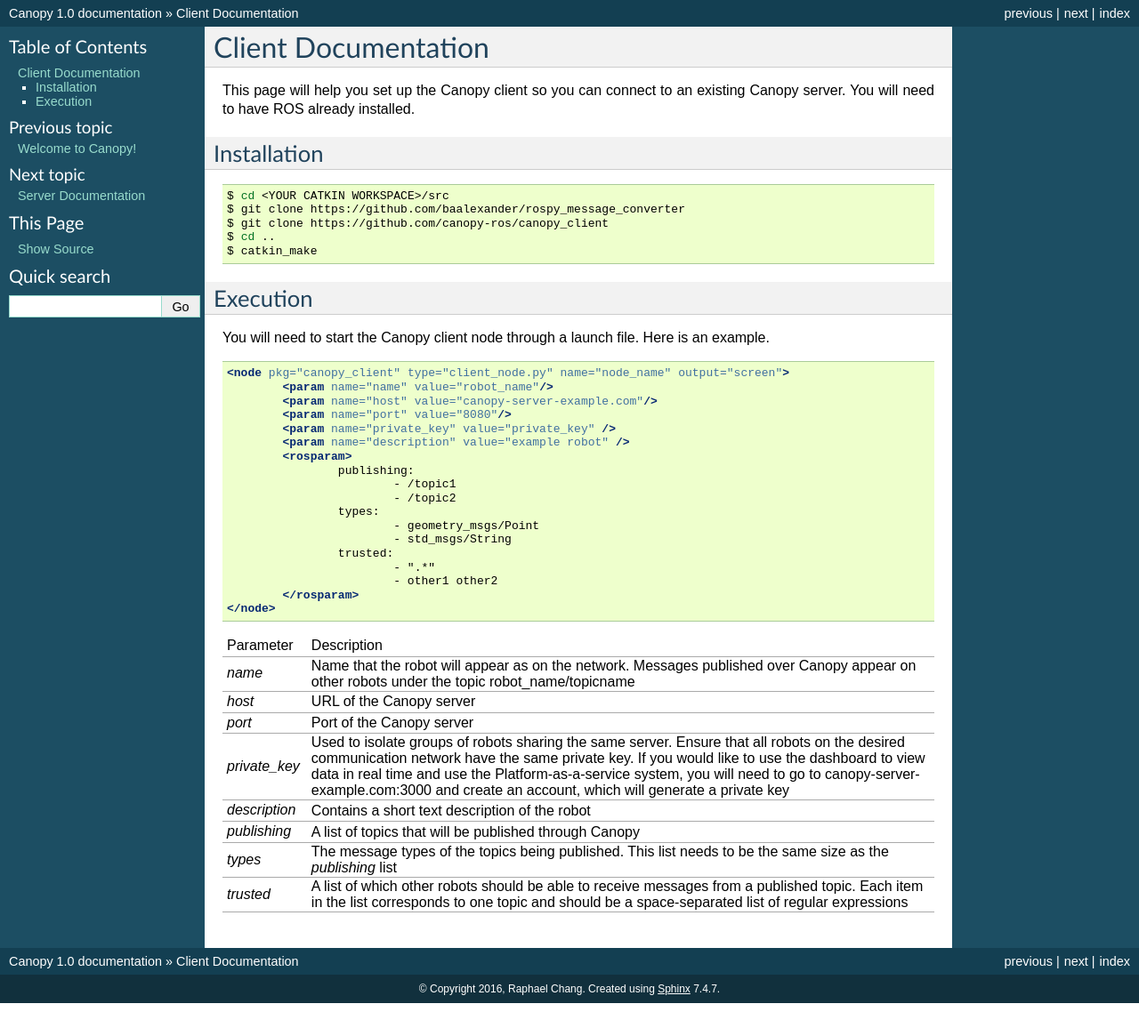
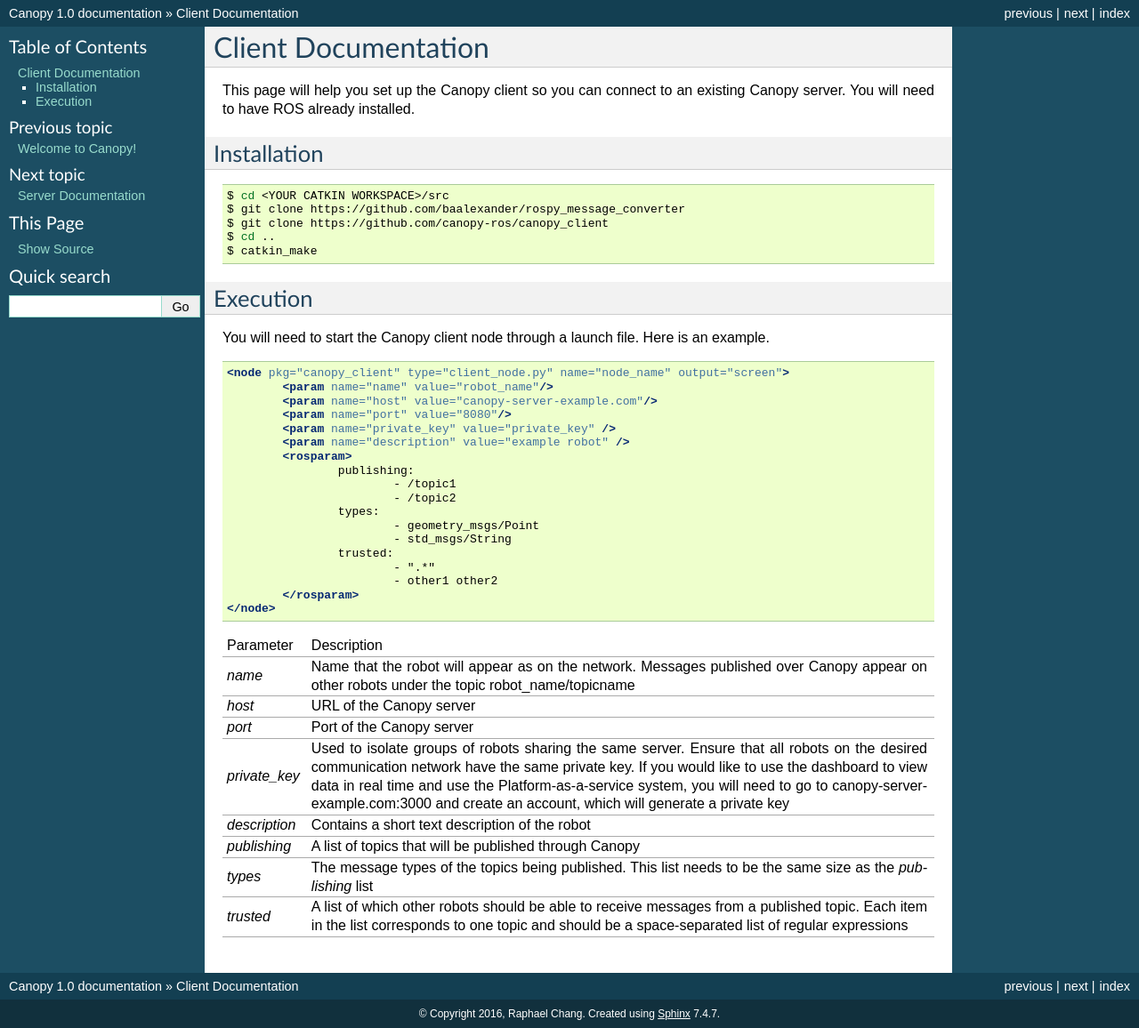
Before and after one commit to canopy-ros/canopy_docs, a Sphinx documentation site: the page built from docs/client-docs.rst, in a window 1280 px wide. Shown: the whole page at 89% size. Built offline with Sphinx 7.4.7, drawn with Linux system fonts in a browser that asks for light colours; before the commit the page ends 1128 px from its top, so only the background shows below that.

Commit message:
will this table work?

```diff
--- a/docs/client-docs.rst
+++ b/docs/client-docs.rst
@@ -44,22 +44,34 @@
 		</rosparam>
 	</node>
 
-+---------------+------------------------------------------------------------------------------------------------------------------------------------------------------------------------------------------------------------------------------------------------------------------------------------------------------------------------------------------------------------------------------+
-| Parameter     | Description                                                                                                                                                                                                                                                                                                                                                                  |
-+---------------+------------------------------------------------------------------------------------------------------------------------------------------------------------------------------------------------------------------------------------------------------------------------------------------------------------------------------------------------------------------------------+
-| `name`        | | Name that the robot will appear as on the network. Messages published over Canopy appear on other robots under the topic robot_name/topicname                                                                                                                                                                                                                              |
-+---------------+------------------------------------------------------------------------------------------------------------------------------------------------------------------------------------------------------------------------------------------------------------------------------------------------------------------------------------------------------------------------------+
-| `host`        | | URL of the Canopy server                                                                                                                                                                                                                                                                                                                                                   |
-+---------------+------------------------------------------------------------------------------------------------------------------------------------------------------------------------------------------------------------------------------------------------------------------------------------------------------------------------------------------------------------------------------+
-| `port`        | | Port of the Canopy server                                                                                                                                                                                                                                                                                                                                                  |
-+---------------+------------------------------------------------------------------------------------------------------------------------------------------------------------------------------------------------------------------------------------------------------------------------------------------------------------------------------------------------------------------------------+
-| `private_key` | | Used to isolate groups of robots sharing the same server. Ensure that all robots on the desired communication network have the same private key. If you would like to use the dashboard to view data in real time and use the Platform-as-a-service system, you will need to go to canopy-server-example.com:3000 and create an account, which will generate a private key |
-+---------------+------------------------------------------------------------------------------------------------------------------------------------------------------------------------------------------------------------------------------------------------------------------------------------------------------------------------------------------------------------------------------+
-| `description` | | Contains a short text description of the robot                                                                                                                                                                                                                                                                                                                             |
-+---------------+------------------------------------------------------------------------------------------------------------------------------------------------------------------------------------------------------------------------------------------------------------------------------------------------------------------------------------------------------------------------------+
-| `publishing`  | | A list of topics that will be published through Canopy                                                                                                                                                                                                                                                                                                                     |
-+---------------+------------------------------------------------------------------------------------------------------------------------------------------------------------------------------------------------------------------------------------------------------------------------------------------------------------------------------------------------------------------------------+
-| `types`       | | The message types of the topics being published. This list needs to be the same size as the `publishing` list                                                                                                                                                                                                                                                              |
-+---------------+------------------------------------------------------------------------------------------------------------------------------------------------------------------------------------------------------------------------------------------------------------------------------------------------------------------------------------------------------------------------------+
-| `trusted`     | | A list of which other robots should be able to receive messages from a published topic. Each item in the list corresponds to one topic and should be a space-separated list of regular expressions                                                                                                                                                                         |
-+---------------+------------------------------------------------------------------------------------------------------------------------------------------------------------------------------------------------------------------------------------------------------------------------------------------------------------------------------------------------------------------------------+
++---------------+-----------------------------------------------------------+
+| Parameter     | Description                                               |
++---------------+-----------------------------------------------------------+
+| `name`        | Name that the robot will appear as on the network.        |
+|               | Messages published over Canopy appear on other            |
+|               | robots under the topic robot_name/topicname               |
++---------------+-----------------------------------------------------------+
+| `host`        | URL of the Canopy server                                  |
++---------------+-----------------------------------------------------------+
+| `port`        | Port of the Canopy server                                 |
++---------------+-----------------------------------------------------------+
+| `private_key` | Used to isolate groups of robots sharing the same server. |
+|               | Ensure that all robots on the desired communication       |
+|               | network have the same private key. If you would like to   |
+|               | use the dashboard to view data in real time and use the   |
+|               | Platform-as-a-service system, you will need to go to      |
+|               | canopy-server-example.com:3000 and create an account,     |
+|               | which will generate a private key                         |
++---------------+-----------------------------------------------------------+
+| `description` | Contains a short text description of the robot            |
++---------------+-----------------------------------------------------------+
+| `publishing`  | A list of topics that will be published through Canopy    |
++---------------+-----------------------------------------------------------+
+| `types`       | The message types of the topics being published. This     |
+|               | list needs to be the same size as the `publishing` list   |
++---------------+-----------------------------------------------------------+
+| `trusted`     | A list of which other robots should be able to receive    |
+|               | messages from a published topic. Each item in the list    |
+|               | corresponds to one topic and should be a                  |
+|               | space-separated list of regular expressions               |
++---------------+-----------------------------------------------------------+
```
